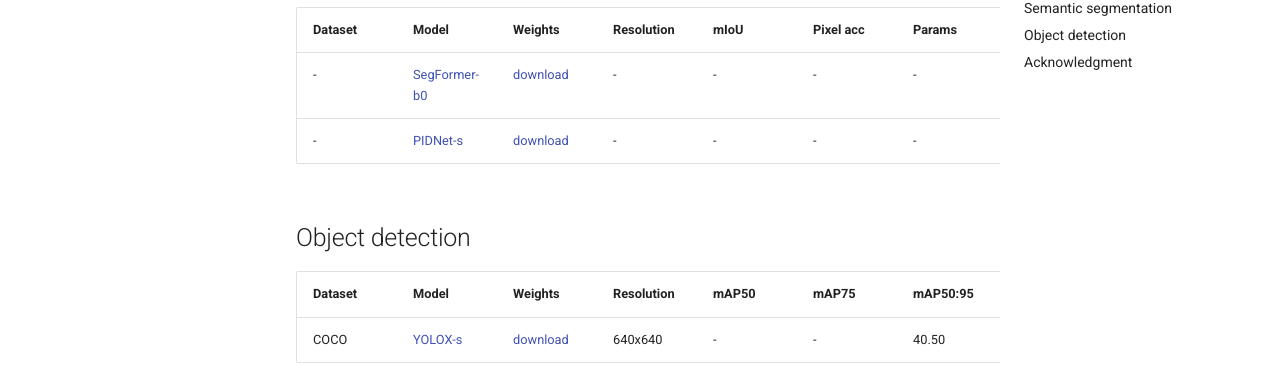
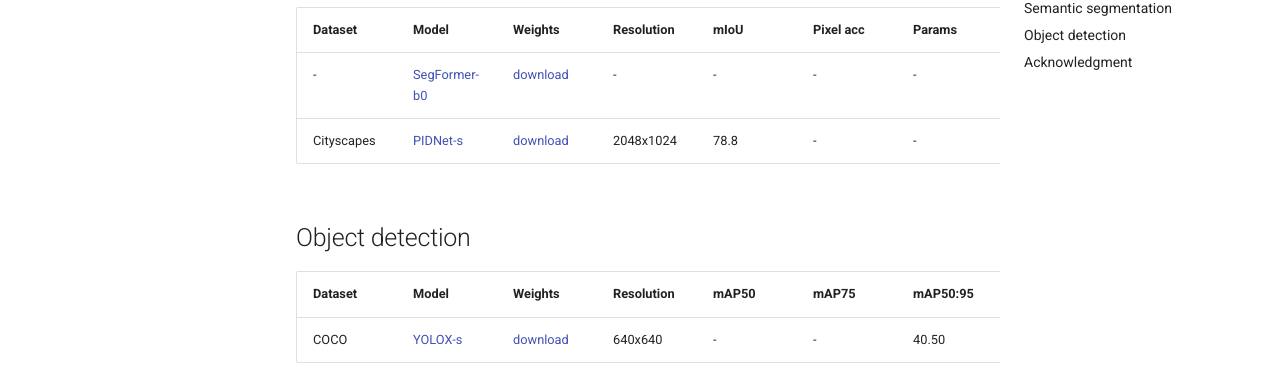
Before and after one commit to Nota-NetsPresso/netspresso-trainer, an MkDocs documentation site: the page built from docs/benchmarks/benchmarks.md, in a window 1280 px wide and 900 px high, scrolled down 1168 px. Shown: the part 127-492 px from the top of the window. Built offline with MkDocs 1.6.1 and Material for MkDocs 9.7.7, drawn with Linux system fonts in a browser that asks for light colours; comment, search, counter and statistics services are not loaded.

Commit message:
Update PIDNet weights url

```diff
--- a/docs/benchmarks/benchmarks.md
+++ b/docs/benchmarks/benchmarks.md
@@ -26,7 +26,7 @@
 | Dataset | Model | Weights | Resolution | mIoU | Pixel acc | Params | MACs | torch.fx | NetsPresso | Reproduced |
 |---|---|---|---|---|---|---|---|---|---|---|
 | - | [SegFormer-b0](https://github.com/Nota-NetsPresso/netspresso-trainer/blob/master/config/model/segformer/segformer-b0-segmentation.yaml) | [download](https://netspresso-trainer-public.s3.ap-northeast-2.amazonaws.com/checkpoint/segformer/segformer_b0.safetensors) | - | - | - | - | - | Supported | Supported | False |
-| - | [PIDNet-s](https://github.com/Nota-NetsPresso/netspresso-trainer/blob/master/config/model/pidnet/pidnet-s-segmentation.yaml) | [download](https://netspresso-trainer-public.s3.ap-northeast-2.amazonaws.com/checkpoint/pidnet/pidnet_s.safetensors) | - | - | - | - | - | Supported | Supported | False |
+| Cityscapes | [PIDNet-s](https://github.com/Nota-NetsPresso/netspresso-trainer/blob/master/config/model/pidnet/pidnet-s-segmentation.yaml) | [download](https://netspresso-trainer-public.s3.ap-northeast-2.amazonaws.com/checkpoint/pidnet/pidnet_s_cityscapes.safetensors) | 2048x1024 | 78.8 | - | - | - | Supported | Supported | False |
 
 ## Object detection
 
```
